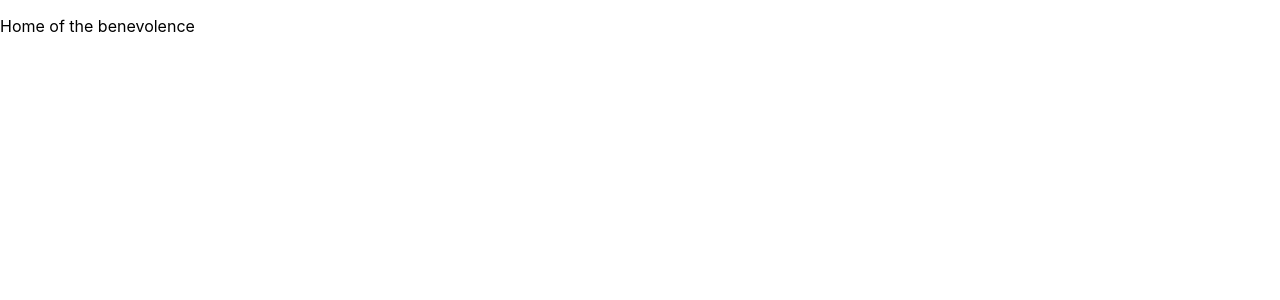
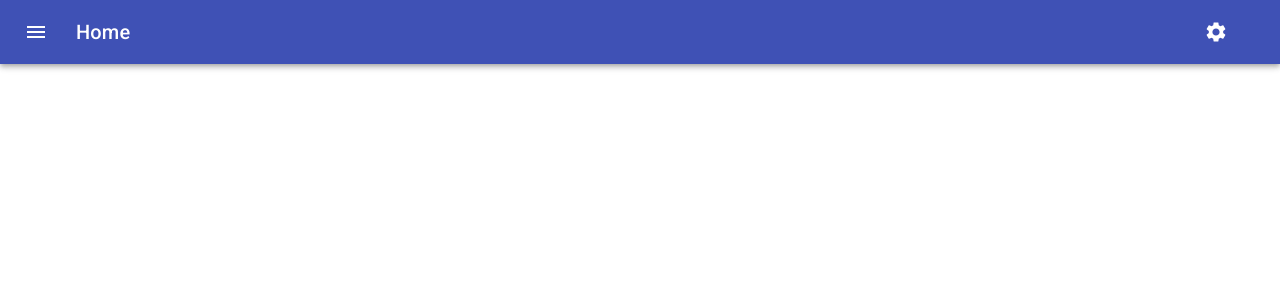
Before and after one commit to tigorlazuardi/cytoid-storyboard-editor, a React (Create React App) app: page / in a window 1280 px wide. Shown: the top 300 px of the page. Built offline with nearby package versions, Linux system fonts and the light colour scheme.

Commit message:
added AppBar

```diff
--- a/package.json
+++ b/package.json
@@ -10,6 +10,7 @@
   "private": true,
   "dependencies": {
     "@material-ui/core": "^4.9.7",
+    "@material-ui/icons": "^4.9.1",
     "@testing-library/jest-dom": "^4.2.4",
     "@testing-library/react": "^9.3.2",
     "@testing-library/user-event": "^7.1.2",
@@ -17,6 +18,9 @@
     "@types/node": "^12.0.0",
     "@types/react": "^16.9.0",
     "@types/react-dom": "^16.9.0",
+    "install": "^0.13.0",
+    "material-icons": "^0.3.1",
+    "npm": "^6.14.4",
     "react": "^16.13.1",
     "react-dom": "^16.13.1",
     "react-router-dom": "^5.1.2",
@@ -29,7 +33,7 @@
     "build": "react-scripts build",
     "test": "react-scripts test",
     "eject": "react-scripts eject",
-    "electron-dev": "concurrently \"BROWSER=NONE npm start\" \"wait-on http://localhost:3000 && electron .\""
+    "electron:dev": "concurrently \"BROWSER=NONE npm start\" \"wait-on http://localhost:3000 && electron .\""
   },
   "eslintConfig": {
     "extends": "react-app"
--- /dev/null
+++ b/src/components/surface/AppBar.tsx
@@ -0,0 +1,60 @@
+import React, { FunctionComponent } from 'react'
+import { makeStyles } from '@material-ui/core/styles'
+import Bar from '@material-ui/core/AppBar'
+import Toolbar from '@material-ui/core/Toolbar'
+import Typography from '@material-ui/core/Typography'
+import IconButton from '@material-ui/core/IconButton'
+import Menu from '@material-ui/icons/Menu'
+import Settings from '@material-ui/icons/Settings'
+import HideOnScroll from './HideOnScroll'
+
+const useStyles = makeStyles((theme) => ({
+  root: {
+    flexGrow: 1,
+  },
+  menuButton: {
+    marginRight: theme.spacing(2),
+  },
+  title: {
+    flexGrow: 1,
+  },
+}))
+
+type Props = {
+  open: boolean
+}
+
+const AppBar: FunctionComponent<Props> = ({ open }) => {
+  const classes = useStyles()
+  return (
+    <div className={classes.root}>
+      <HideOnScroll direction='down'>
+        <Bar position='static'>
+          <Toolbar>
+            <IconButton
+              edge='start'
+              className={classes.menuButton}
+              color='inherit'
+              aira-label='menu'
+              onClick={() => (open = !open)}
+            >
+              <Menu />
+            </IconButton>
+            <Typography variant='h6' className={classes.title}>
+              Home
+            </Typography>
+            <IconButton
+              edge='end'
+              className={classes.menuButton}
+              color='inherit'
+            >
+              <Settings />
+            </IconButton>
+          </Toolbar>
+        </Bar>
+      </HideOnScroll>
+    </div>
+  )
+}
+
+export default AppBar
--- /dev/null
+++ b/src/components/surface/HideOnScroll.tsx
@@ -0,0 +1,19 @@
+import React, { FunctionComponent, ReactNode } from 'react'
+import Slide from '@material-ui/core/Slide'
+import useScrollTrigger from '@material-ui/core/useScrollTrigger'
+
+type Props = {
+  direction: 'left' | 'right' | 'down' | 'up'
+  children: ReactNode
+}
+
+const HideOnScroll: FunctionComponent<Props> = ({ direction, children }) => {
+  const trigger = useScrollTrigger()
+  return (
+    <Slide appear={false} direction={direction} in={!trigger}>
+      {children}
+    </Slide>
+  )
+}
+
+export default HideOnScroll
--- a/src/index.tsx
+++ b/src/index.tsx
@@ -3,6 +3,7 @@ import ReactDOM from 'react-dom'
 import './index.css'
 import App from './App'
 import 'typeface-roboto'
+import 'material-icons'
 
 ReactDOM.render(
   <React.StrictMode>
--- a/src/views/Home.tsx
+++ b/src/views/Home.tsx
@@ -1,10 +1,11 @@
-import React from 'react'
+import React, { Fragment } from 'react'
+import AppBar from '../components/surface/AppBar'
 
 function Home() {
   return (
-    <div>
-      <p>Home of the benevolence</p>
-    </div>
+    <Fragment>
+      <AppBar open={true} />
+    </Fragment>
   )
 }
 
```
Also changed, not shown: 2 other files (tests, documents, lock files or other folders).
